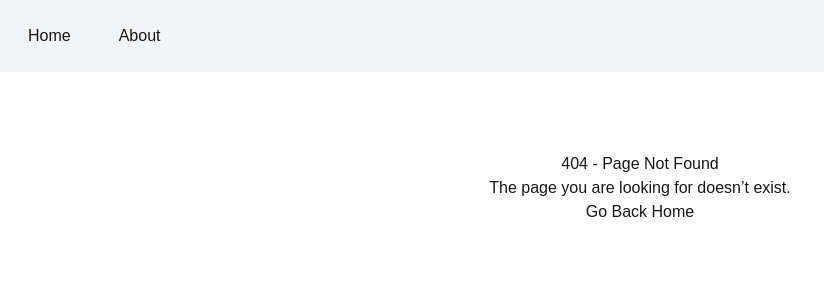
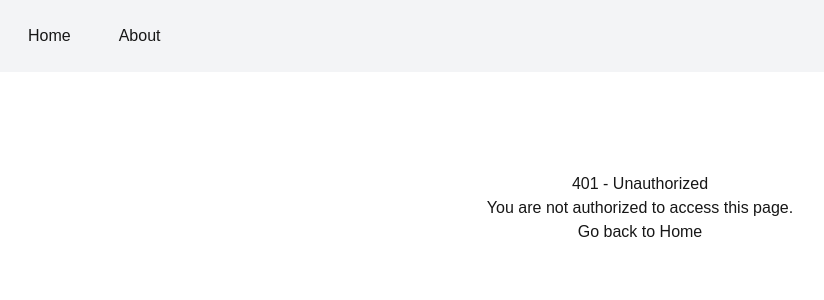
Before and after one commit to chandrupondy/my-next-app-hemachandhiran, a Next.js app: page /401 in a window 1280 px wide. Before the commit this address had no page. Shown: the top 300 px of the page, without its empty margins (0-824 px from the left). Built offline with nearby package versions, Linux system fonts and the light colour scheme.

Commit message:
Create 401 Page

```diff
--- /dev/null
+++ b/app/401/page.tsx
@@ -0,0 +1,11 @@
+import Link from "next/link";
+
+export default function UnauthorizedPage() {
+  return (
+    <div style={{ textAlign: "center", marginTop: "100px" }}>
+      <h1>401 - Unauthorized</h1>
+      <p>You are not authorized to access this page.</p>
+      <Link href="/">Go back to Home</Link>
+    </div>
+  );
+}
--- a/app/api/login/route.ts
+++ b/app/api/login/route.ts
@@ -20,7 +20,7 @@ export async function POST(request: Request) {
       httpOnly: true,
       secure: process.env.NODE_ENV === "production",
       sameSite: "lax",
-      maxAge: 60 * 60 * 24 * 7 // 7 days
+      maxAge: 30 //60 * 60 * 24 * 7 // 7 days
     });
 
     return response;
--- a/app/dashboard/page.tsx
+++ b/app/dashboard/page.tsx
@@ -26,6 +26,10 @@ export default function Dashboard() {
         setLoading(false);
       } catch (error) {
         console.log("Failed to load profile");
+        if (error?.status === 401) {
+        router.replace("/401");
+        return;
+        }
         setLoading(false);
         setError("Failed to load profile data");
       }
--- a/app/lib/api.ts
+++ b/app/lib/api.ts
@@ -11,9 +11,11 @@ export async function apiFetch(url: string, options?: RequestInit) {
   if (response.status === 401) {
     if (typeof window !== "undefined") {
       localStorage.removeItem("isLoggedIn");
-      window.location.href = "/login";
+      localStorage.removeItem("userEmail");
+      /* window.location.href = "/login"; */
     }
-    throw new Error("Session expired");
+  //  throw new Error("Session expired");
+      throw { status: 401 };
   }
 
   return response.json();
```
